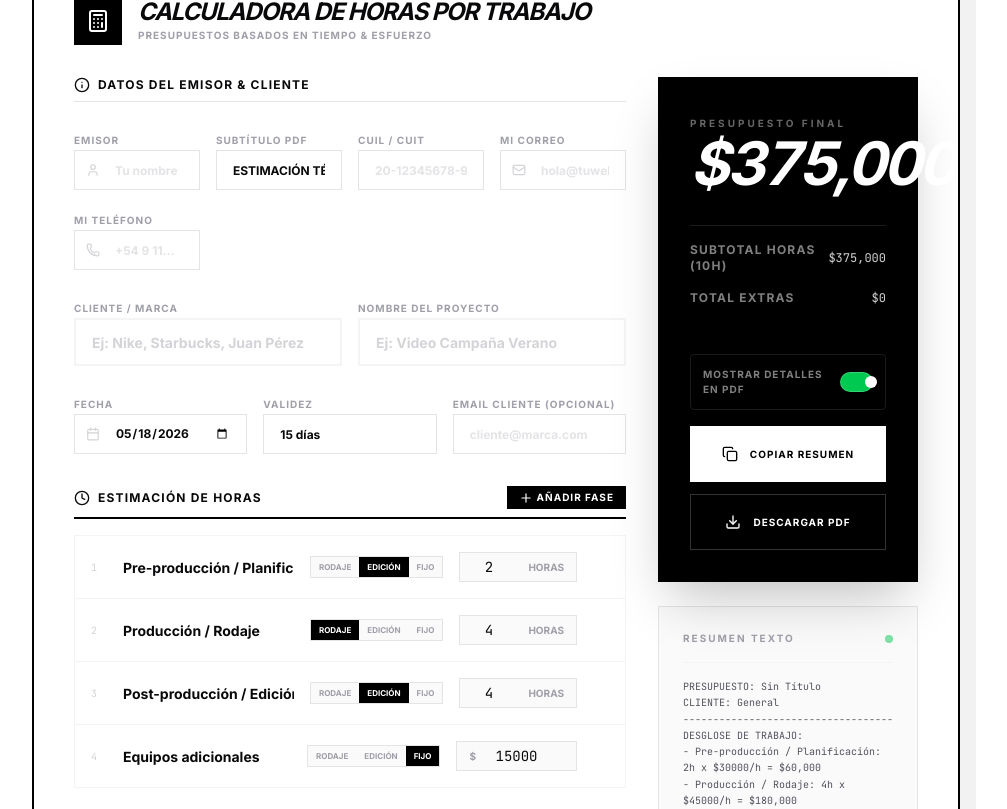
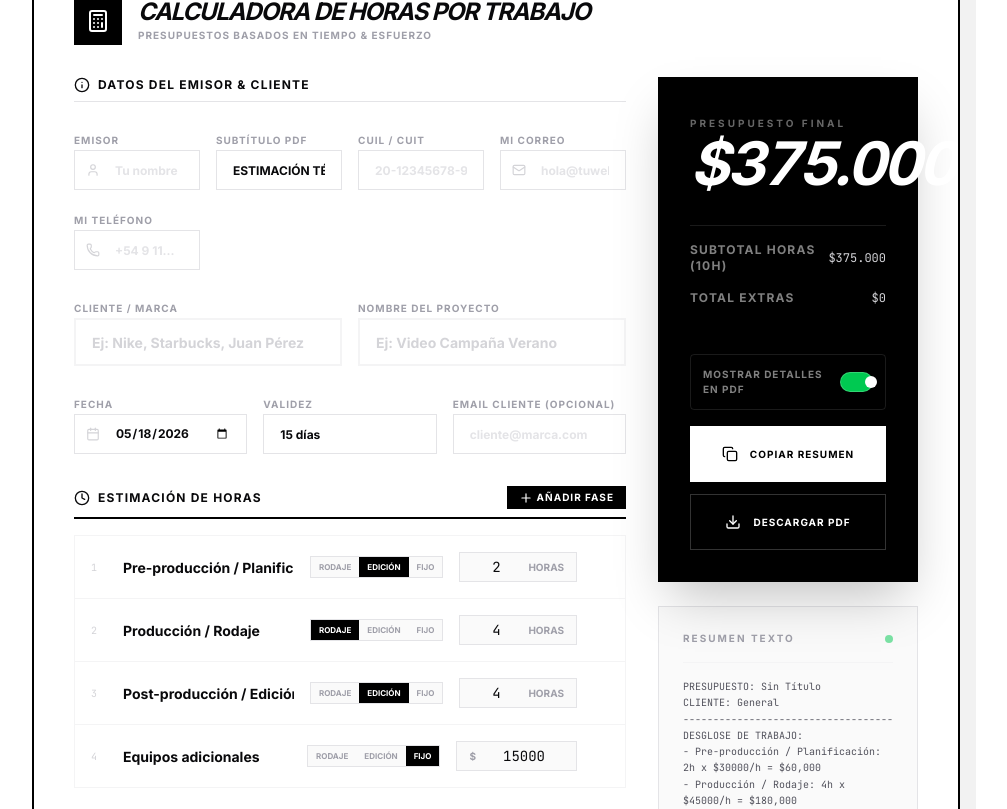
Before and after one commit to satoshi94higa/Multitool, a React (Vite) app: page / in a window 1280 px wide. Shown: the part 7291-8100 px from the top of the page, without its empty margins (272-1279 px from the left). Built offline with nearby package versions, Linux system fonts and the light colour scheme; the HTML template or start-up script is replaced by a standard one.

Commit message:
feat(budget): Allow comma decimal input
Implements a helper function to handle numeric input fields that accept commas as decimal separators. This improves the user experience for entering monetary values and hour estimations.

```diff
--- a/src/components/BudgetCalculator.tsx
+++ b/src/components/BudgetCalculator.tsx
@@ -56,6 +56,34 @@ export default function BudgetCalculator() {
   const [extras, setExtras] = useState<Expense[]>([]);
   const [copied, setCopied] = useState(false);
 
+  // Helper handling comma decimal input
+  const [activeStrings, setActiveStrings] = useState<Record<string, string>>({});
+
+  const handleNumericInput = (id: string, val: string, field: string, setter: (v: number) => void) => {
+    // Allows digits and at most one comma or dot
+    if (/^[0-9]*[.,]?[0-9]*$/.test(val)) {
+      setActiveStrings(prev => ({ ...prev, [`${id}-${field}`]: val }));
+      const normalized = val.replace(',', '.');
+      const num = parseFloat(normalized);
+      if (!isNaN(num)) setter(num);
+      else if (val === '') setter(0);
+    }
+  };
+
+  const getDisplayValue = (id: string, field: string, currentNum: number) => {
+    const key = `${id}-${field}`;
+    if (activeStrings[key] !== undefined) return activeStrings[key];
+    return currentNum.toString().replace('.', ',');
+  };
+
+  const clearActiveString = (id: string, field: string) => {
+    setActiveStrings(prev => {
+      const next = { ...prev };
+      delete next[`${id}-${field}`];
+      return next;
+    });
+  };
+
   const addTask = () => {
     setTasks([...tasks, { id: Math.random().toString(36).substr(2, 9), name: '', hours: 0, type: 'editing' }]);
   };
@@ -109,20 +137,20 @@ export default function BudgetCalculator() {
       }
     });
     summary += `-----------------------------------\n`;
-    summary += `TOTAL HORAS: ${totalHours}h\n`;
-    summary += `SUBTOTAL TRABAJO: $${hoursSubtotal.toLocaleString()}\n`;
+    summary += `TOTAL HORAS: ${totalHours.toString().replace('.', ',')}h\n`;
+    summary += `SUBTOTAL TRABAJO: $${hoursSubtotal.toLocaleString('es-AR')}\n`;
 
     if (extras.length > 0) {
       summary += `-----------------------------------\n`;
       summary += `GASTOS EXTRAS:\n`;
       extras.forEach(e => {
-        if (e.description) summary += `- ${e.description}: $${e.amount}\n`;
+        if (e.description) summary += `- ${e.description}: $${e.amount.toLocaleString('es-AR')}\n`;
       });
-      summary += `TOTAL EXTRAS: $${extrasTotal}\n`;
+      summary += `TOTAL EXTRAS: $${extrasTotal.toLocaleString('es-AR')}\n`;
     }
 
     summary += `-----------------------------------\n`;
-    summary += `TOTAL ESTIMADO: $${grandTotal}`;
+    summary += `TOTAL ESTIMADO: $${grandTotal.toLocaleString('es-AR')}`;
     return summary;
   };
 
@@ -216,7 +244,7 @@ export default function BudgetCalculator() {
           showDetailsInPDF ? 'TARIFA FIJA' : '',
           showDetailsInPDF ? '-' : '',
           showDetailsInPDF ? '-' : '',
-          `$${(t.amount || 0).toLocaleString()}`
+          `$${(t.amount || 0).toLocaleString('es-AR')}`
         ].filter(v => v !== '');
       }
       const rate = t.type === 'shooting' ? shootingRate : editingRate;
@@ -224,9 +252,9 @@ export default function BudgetCalculator() {
         (index + 1).toString().padStart(2, '0'),
         t.name.toUpperCase(),
         showDetailsInPDF ? (t.type === 'shooting' ? 'RODAJE' : 'EDICIÓN') : '',
-        showDetailsInPDF ? `${t.hours}H` : '',
-        showDetailsInPDF ? `$${rate.toLocaleString()}` : '',
-        `$${(t.hours * rate).toLocaleString()}`
+        showDetailsInPDF ? `${t.hours.toString().replace('.', ',')}H` : '',
+        showDetailsInPDF ? `$${rate.toLocaleString('es-AR')}` : '',
+        `$${(t.hours * rate).toLocaleString('es-AR')}`
       ].filter(v => v !== '');
     });
 
@@ -274,7 +302,7 @@ export default function BudgetCalculator() {
       const extraRows = extras.filter(e => e.description).map((e, index) => [
         (index + 1).toString().padStart(2, '0'),
         e.description.toUpperCase(),
-        `$${e.amount.toLocaleString()}`
+        `$${e.amount.toLocaleString('es-AR')}`
       ]);
 
       autoTable(doc, {
@@ -310,10 +338,10 @@ export default function BudgetCalculator() {
     doc.setFontSize(8);
     doc.setTextColor(0, 0, 0);
     doc.text('Subtotal Servicios', summaryX + 4, currentY + 12);
-    doc.text(`$${hoursSubtotal.toLocaleString()}`, summaryX + summaryWidth - 4, currentY + 12, { align: 'right' });
+    doc.text(`$${hoursSubtotal.toLocaleString('es-AR')}`, summaryX + summaryWidth - 4, currentY + 12, { align: 'right' });
 
     doc.text('Gastos Adicionales', summaryX + 4, currentY + 19);
-    doc.text(`$${extrasTotal.toLocaleString()}`, summaryX + summaryWidth - 4, currentY + 19, { align: 'right' });
+    doc.text(`$${extrasTotal.toLocaleString('es-AR')}`, summaryX + summaryWidth - 4, currentY + 19, { align: 'right' });
 
     doc.setDrawColor(0, 0, 0);
     doc.setLineWidth(0.3);
@@ -322,7 +350,7 @@ export default function BudgetCalculator() {
     doc.setFontSize(10);
     doc.setFont('helvetica', 'bold');
     doc.text('TOTAL', summaryX + 4, currentY + 29);
-    doc.text(`$${grandTotal.toLocaleString()}`, summaryX + summaryWidth - 4, currentY + 29, { align: 'right' });
+    doc.text(`$${grandTotal.toLocaleString('es-AR')}`, summaryX + summaryWidth - 4, currentY + 29, { align: 'right' });
 
     // --- Notes and Terms ---
     if (notes) {
@@ -552,20 +580,22 @@ export default function BudgetCalculator() {
                       <div className="flex items-center gap-2 bg-zinc-50 border border-zinc-200 px-3 py-1">
                         <span className="text-[10px] font-black text-zinc-400 uppercase">$</span>
                         <input
-                          type="number"
-                          value={task.amount || 0}
-                          onChange={(e) => updateTask(task.id, { amount: parseFloat(e.target.value) || 0 })}
+                          type="text"
+                          inputMode="decimal"
+                          value={getDisplayValue(task.id, 'amount', task.amount || 0)}
+                          onChange={(e) => handleNumericInput(task.id, e.target.value, 'amount', (v) => updateTask(task.id, { amount: v }))}
+                          onBlur={() => clearActiveString(task.id, 'amount')}
                           className="w-20 border-none p-0 text-center font-mono text-sm focus:ring-0 outline-none bg-transparent"
                         />
                       </div>
                     ) : (
                       <div className="flex items-center gap-2 bg-zinc-50 border border-zinc-200 px-3 py-1">
                         <input
-                          type="number"
-                          min="0"
-                          step="0.5"
-                          value={task.hours}
-                          onChange={(e) => updateTask(task.id, { hours: parseFloat(e.target.value) || 0 })}
+                          type="text"
+                          inputMode="decimal"
+                          value={getDisplayValue(task.id, 'hours', task.hours)}
+                          onChange={(e) => handleNumericInput(task.id, e.target.value, 'hours', (v) => updateTask(task.id, { hours: v }))}
+                          onBlur={() => clearActiveString(task.id, 'hours')}
                           className="w-12 border-none p-0 text-center font-mono text-sm focus:ring-0 outline-none bg-transparent"
                         />
                         <span className="text-[10px] font-black text-zinc-400 uppercase">Horas</span>
@@ -585,7 +615,7 @@ export default function BudgetCalculator() {
             <div className="flex justify-end pt-2">
               <div className="flex items-center gap-4 text-zinc-400">
                 <span className="text-[10px] font-black uppercase tracking-widest">Total Horas</span>
-                <span className="text-xl font-mono font-black text-black">{totalHours}h</span>
+                <span className="text-xl font-mono font-black text-black">{totalHours.toString().replace('.', ',')}h</span>
               </div>
             </div>
           </div>
@@ -603,9 +633,11 @@ export default function BudgetCalculator() {
                   <div className="flex items-center gap-2">
                     <span className="text-xs font-black opacity-20">$</span>
                     <input
-                      type="number"
-                      value={shootingRate}
-                      onChange={(e) => setShootingRate(parseFloat(e.target.value) || 0)}
+                      type="text"
+                      inputMode="decimal"
+                      value={getDisplayValue('global', 'shootingRate', shootingRate)}
+                      onChange={(e) => handleNumericInput('global', e.target.value, 'shootingRate', setShootingRate)}
+                      onBlur={() => clearActiveString('global', 'shootingRate')}
                       className="w-full bg-transparent border-none p-0 text-lg font-mono font-black focus:ring-0 outline-none"
                     />
                   </div>
@@ -615,9 +647,11 @@ export default function BudgetCalculator() {
                   <div className="flex items-center gap-2">
                     <span className="text-xs font-black opacity-20">$</span>
                     <input
-                      type="number"
-                      value={editingRate}
-                      onChange={(e) => setEditingRate(parseFloat(e.target.value) || 0)}
+                      type="text"
+                      inputMode="decimal"
+                      value={getDisplayValue('global', 'editingRate', editingRate)}
+                      onChange={(e) => handleNumericInput('global', e.target.value, 'editingRate', setEditingRate)}
+                      onBlur={() => clearActiveString('global', 'editingRate')}
                       className="w-full bg-transparent border-none p-0 text-lg font-mono font-black focus:ring-0 outline-none"
                     />
                   </div>
@@ -657,9 +691,11 @@ export default function BudgetCalculator() {
                     <div className="flex items-center gap-1 bg-zinc-50 px-2 py-1 rounded">
                       <span className="text-[10px] text-zinc-400">$</span>
                       <input
-                        type="number"
-                        value={extra.amount}
-                        onChange={(e) => updateExtra(extra.id, { amount: parseFloat(e.target.value) || 0 })}
+                        type="text"
+                        inputMode="decimal"
+                        value={getDisplayValue(extra.id, 'extraAmount', extra.amount)}
+                        onChange={(e) => handleNumericInput(extra.id, e.target.value, 'extraAmount', (v) => updateExtra(extra.id, { amount: v }))}
+                        onBlur={() => clearActiveString(extra.id, 'extraAmount')}
                         className="w-16 bg-transparent border-none p-0 text-xs font-mono font-bold focus:ring-0 outline-none text-right"
                       />
                     </div>
@@ -696,18 +732,18 @@ export default function BudgetCalculator() {
             <div className="space-y-2">
               <span className="text-[10px] font-black uppercase tracking-[0.3em] opacity-40">Presupuesto Final</span>
               <div className="text-6xl font-black tracking-tighter italic tabular-nums leading-none">
-                ${grandTotal.toLocaleString()}
+                ${grandTotal.toLocaleString('es-AR')}
               </div>
             </div>
 
             <div className="space-y-4 pt-4 border-t border-white/10">
               <div className="flex justify-between items-center text-xs">
-                <span className="font-bold uppercase tracking-widest opacity-50">Subtotal Horas ({totalHours}h)</span>
-                <span className="font-mono text-zinc-300">${hoursSubtotal.toLocaleString()}</span>
+                <span className="font-bold uppercase tracking-widest opacity-50">Subtotal Horas ({totalHours.toString().replace('.', ',')}h)</span>
+                <span className="font-mono text-zinc-300">${hoursSubtotal.toLocaleString('es-AR')}</span>
               </div>
               <div className="flex justify-between items-center text-xs">
                 <span className="font-bold uppercase tracking-widest opacity-50">Total Extras</span>
-                <span className="font-mono text-zinc-300">${extrasTotal.toLocaleString()}</span>
+                <span className="font-mono text-zinc-300">${extrasTotal.toLocaleString('es-AR')}</span>
               </div>
             </div>
 
```
